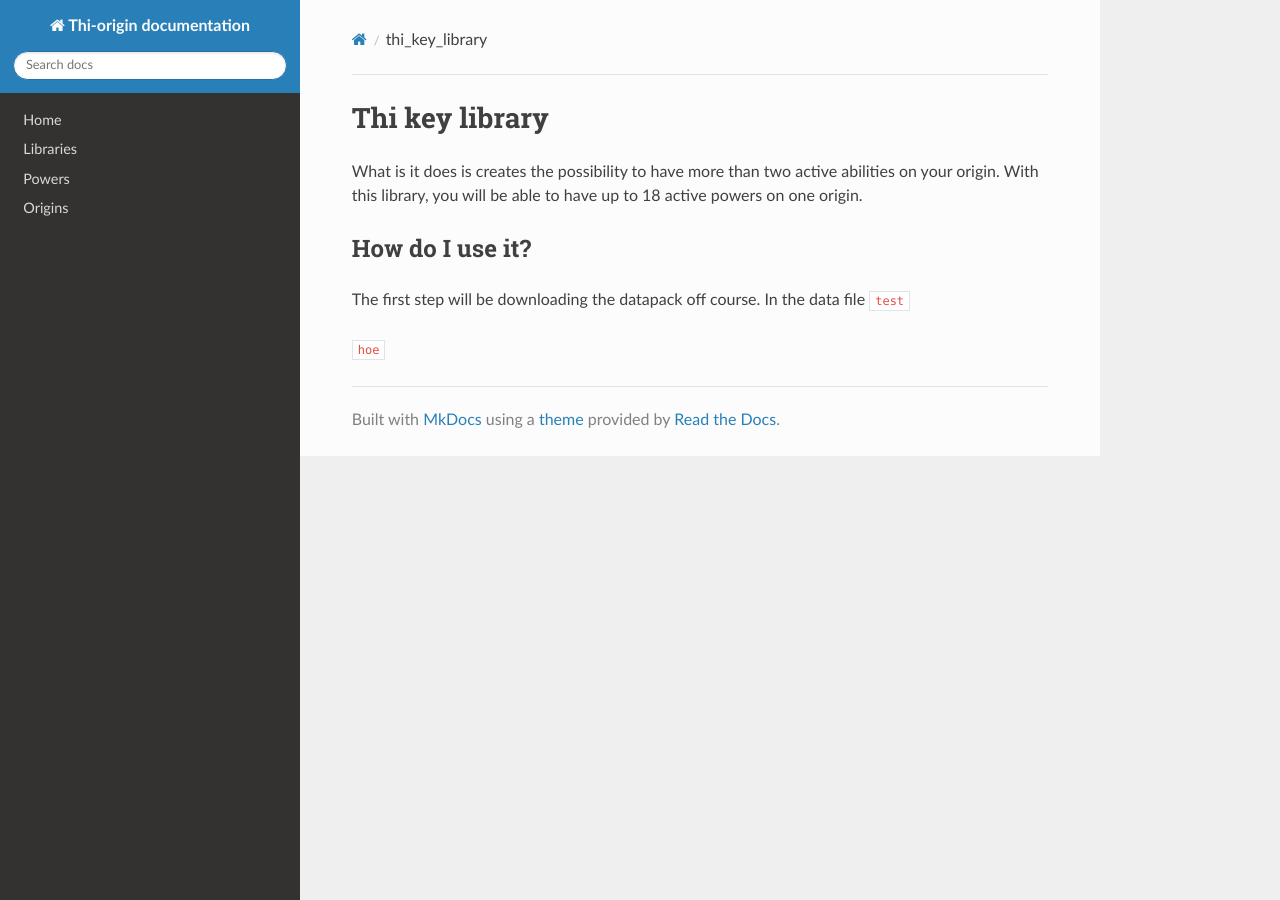
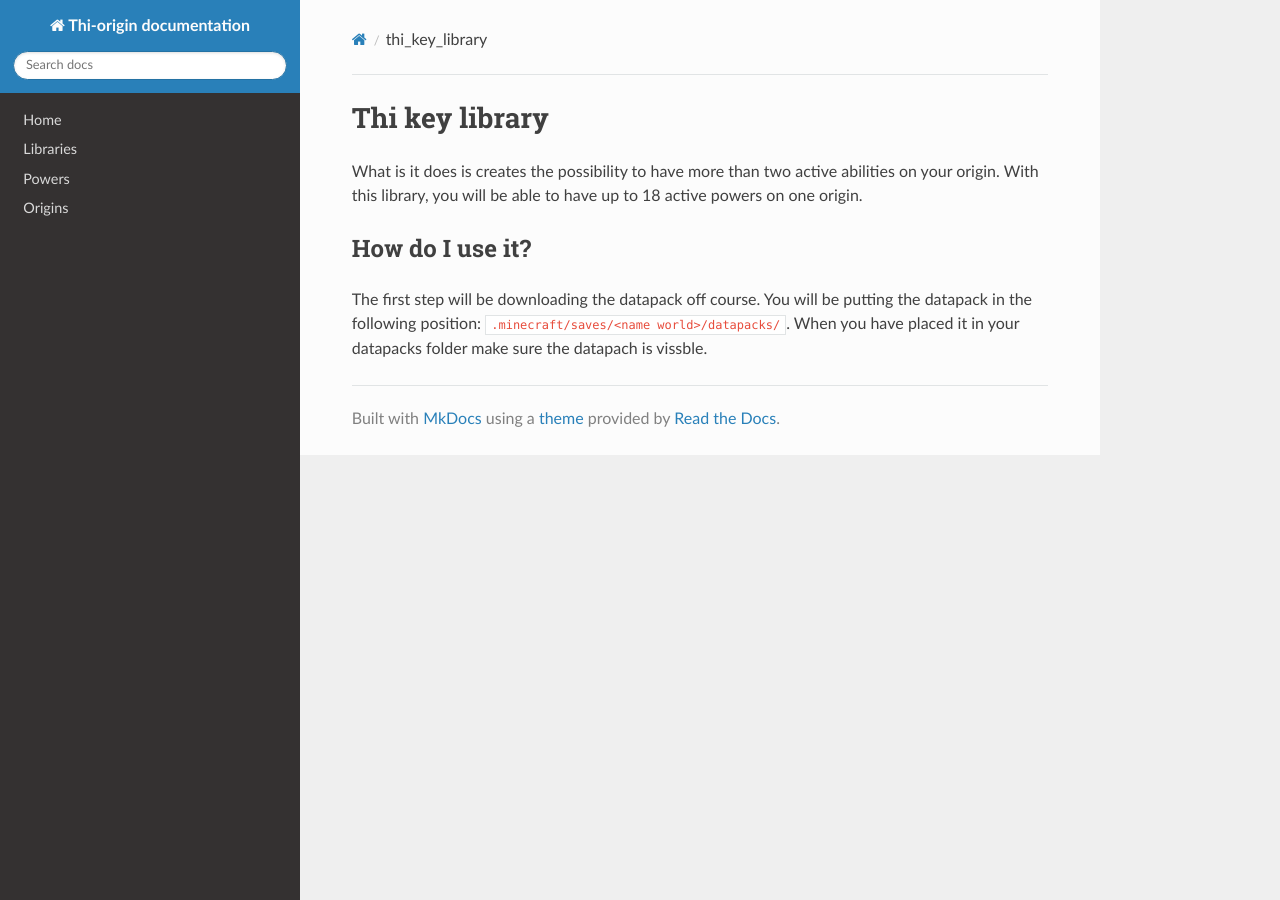
Before and after one commit to MisionThi/thi-origins-stuff, an MkDocs documentation site: the page built from docs/thi_key_library.md, in a window 1280 px wide. Built offline with MkDocs 1.6.1, drawn with Linux system fonts in a browser that asks for light colours; nearby versions of some CDN libraries.

Commit message:
Update thi_key_library.md

```diff
--- a/docs/thi_key_library.md
+++ b/docs/thi_key_library.md
@@ -9,7 +9,5 @@ What is it does is creates the possibility to have more than two active abilitie
 With this library, you will be able to have up to 18 active powers on one origin.
 
 ## How do I use it?
-The first step will be downloading the datapack off course. In the data file
-`` test ``
-
-` hoe `
+The first step will be downloading the datapack off course. You will be putting the datapack in the following position:
+`.minecraft/saves/<name world>/datapacks/`. When you have placed it in your datapacks folder make sure the datapach is vissble.
```
